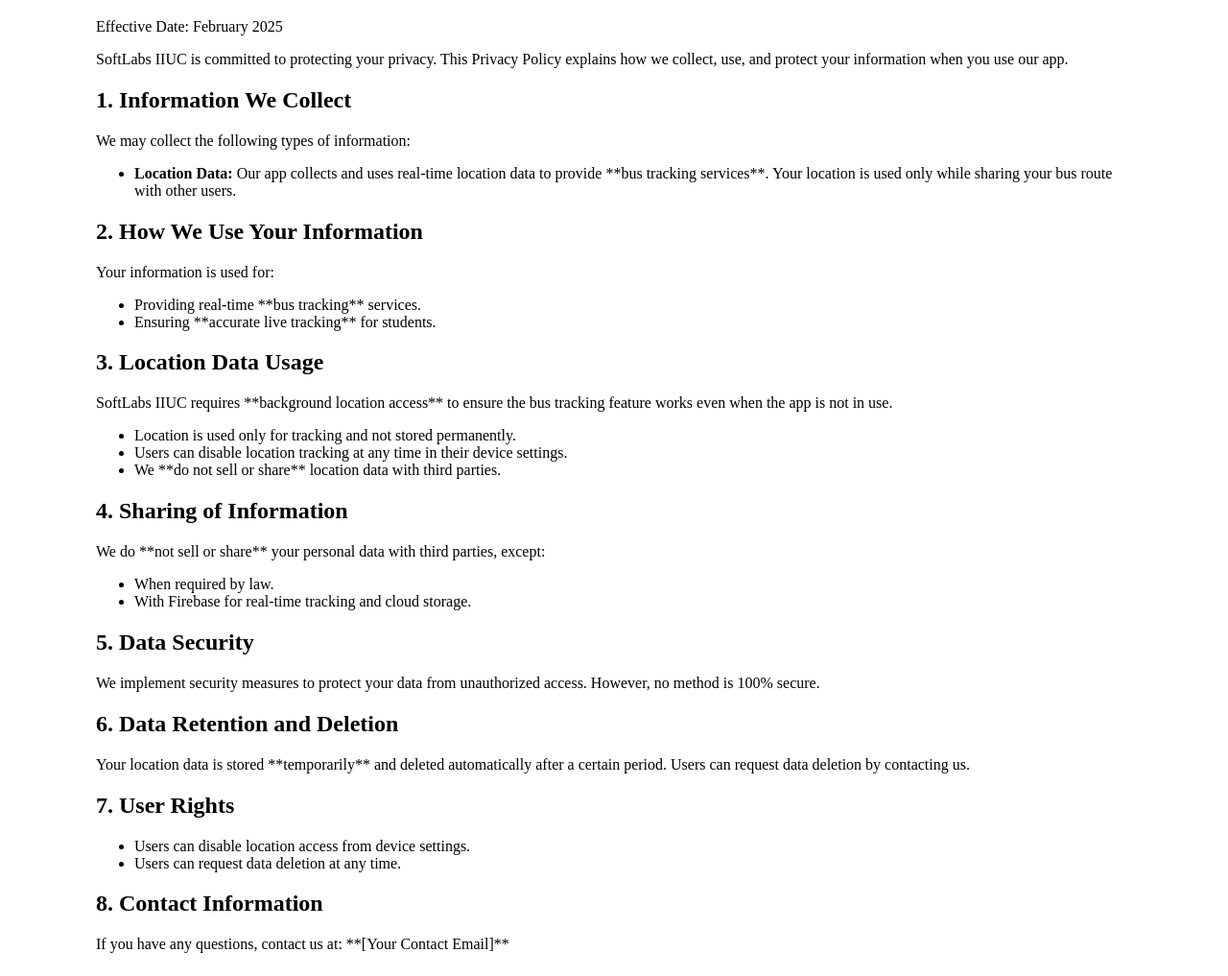
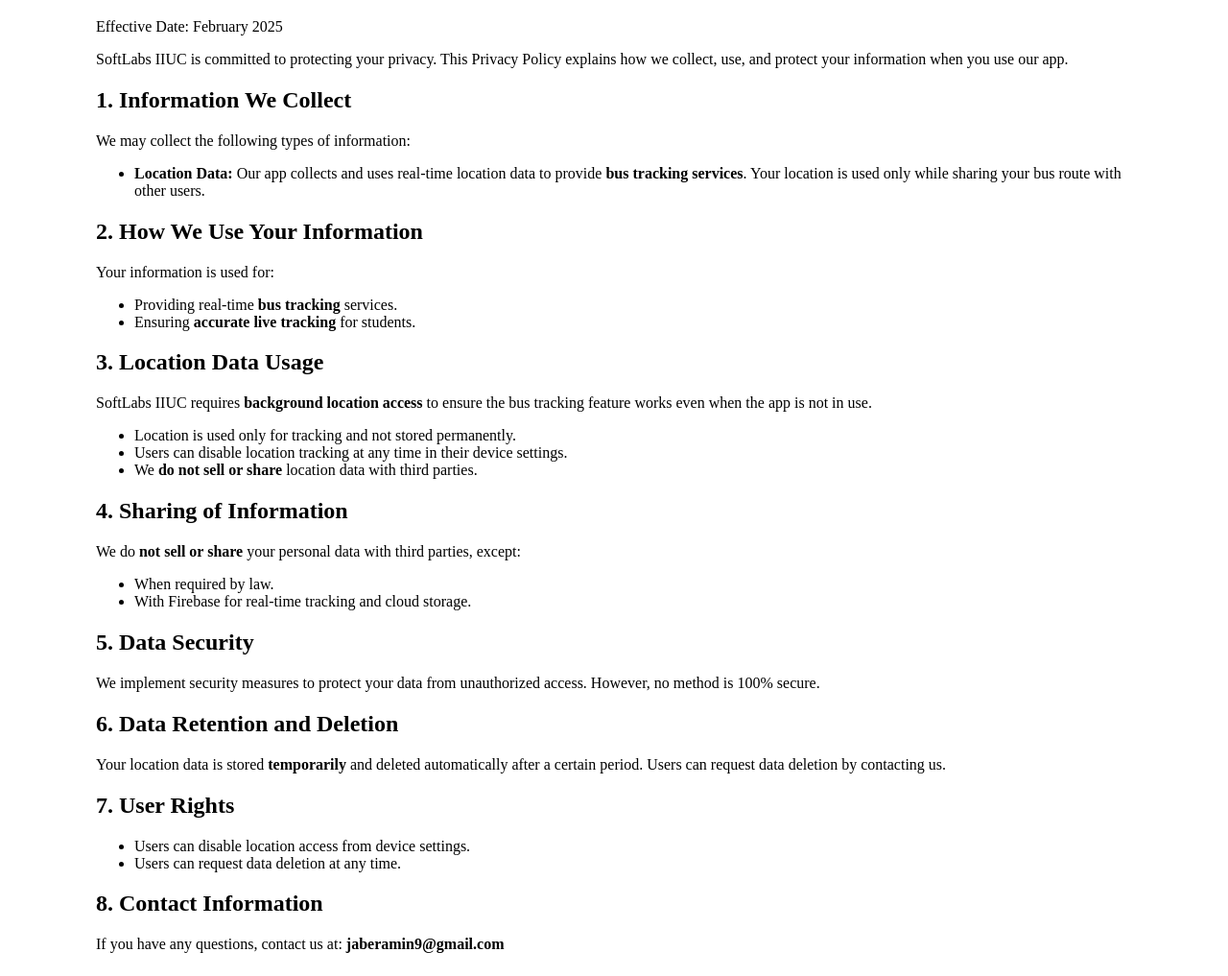
Before and after one commit to jaberamin9/Privacy-Policy-for-Soft.Labs-IIUC-App, a plain HTML site: page index.html in a window 1280 px wide. Shown: the part 69-1086 px from the top of the page at 96% size. Drawn offline with Linux system fonts and the light colour scheme.

Commit message:
Update index.html

```diff
--- a/index.html
+++ b/index.html
@@ -18,30 +18,30 @@
         <h2>1. Information We Collect</h2>
         <p>We may collect the following types of information:</p>
         <ul>
-            <li><strong>Location Data:</strong> Our app collects and uses real-time location data to provide **bus
+            <li><strong>Location Data:</strong> Our app collects and uses real-time location data to provide <b>bus
                 tracking
-                services**. Your location is used only while sharing your bus route with other users.</li>
+                services</b>. Your location is used only while sharing your bus route with other users.</li>
         </ul>
 
         <h2>2. How We Use Your Information</h2>
         <p>Your information is used for:</p>
         <ul>
-            <li>Providing real-time **bus tracking** services.</li>
-            <li>Ensuring **accurate live tracking** for students.</li>
+            <li>Providing real-time <b>bus tracking</b> services.</li>
+            <li>Ensuring <b>accurate live tracking</b> for students.</li>
         </ul>
 
         <h2>3. Location Data Usage</h2>
-        <p>SoftLabs IIUC requires **background location access** to ensure the bus tracking feature works even when the
+        <p>SoftLabs IIUC requires <b>background location access</b> to ensure the bus tracking feature works even when the
             app
             is not in use.</p>
         <ul>
             <li>Location is used only for tracking and not stored permanently.</li>
             <li>Users can disable location tracking at any time in their device settings.</li>
-            <li>We **do not sell or share** location data with third parties.</li>
+            <li>We <b>do not sell or share</b> location data with third parties.</li>
         </ul>
 
         <h2>4. Sharing of Information</h2>
-        <p>We do **not sell or share** your personal data with third parties, except:</p>
+        <p>We do <b>not sell or share</b> your personal data with third parties, except:</p>
         <ul>
             <li>When required by law.</li>
             <li>With Firebase for real-time tracking and cloud storage.</li>
@@ -53,7 +53,7 @@
         </p>
 
         <h2>6. Data Retention and Deletion</h2>
-        <p>Your location data is stored **temporarily** and deleted automatically after a certain period. Users can
+        <p>Your location data is stored <b>temporarily</b> and deleted automatically after a certain period. Users can
             request
             data deletion by contacting us.</p>
 
@@ -64,7 +64,7 @@
         </ul>
 
         <h2>8. Contact Information</h2>
-        <p>If you have any questions, contact us at: **[Your Contact Email]**</p>
+        <p>If you have any questions, contact us at: <b>jaberamin9@gmail.com</b></p>
 
     </div>
 </body>
```
